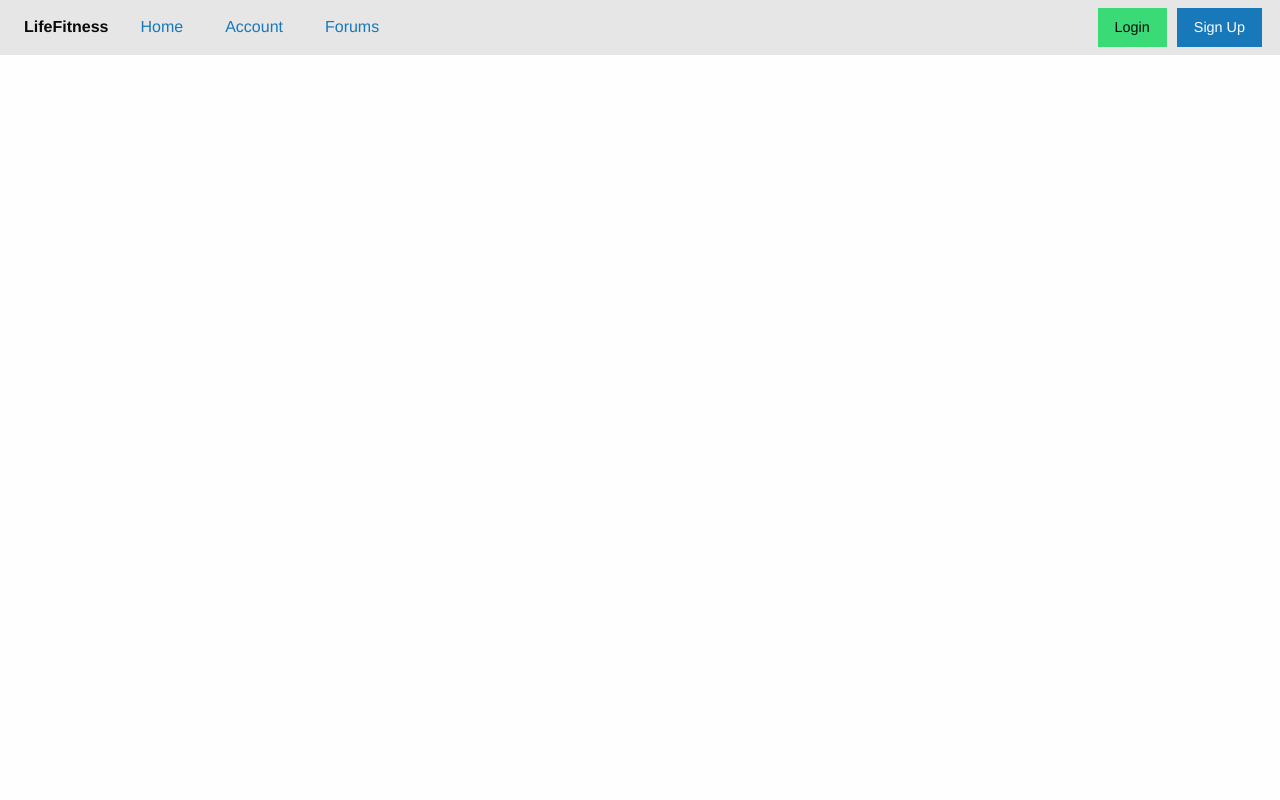
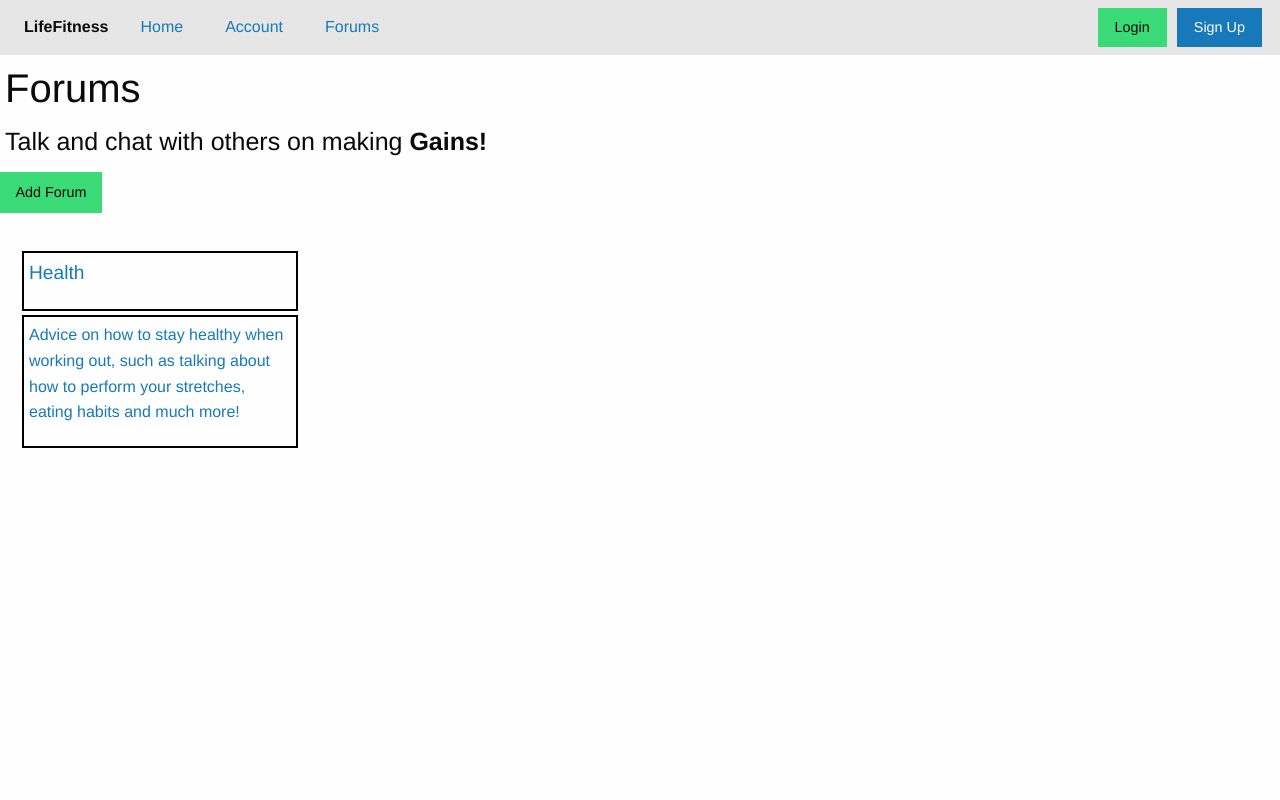
Before and after one commit to lostdanielfound/WebProject, a Django app: template LifeFitness/templates/LifeFitness/forum.html in a window 1280 px wide. Run offline with Django 4.2, Linux system fonts and the light colour scheme; the template is opened without the code that fills it: values that come from a table or form of the project are taken from there, others are empty; data comes from the database, SQL or seed files in the repository; parts of the project's set-up code (start-up, migrations or seed data) failed here and were passed over; some libraries are stand-ins or nearby versions.

Commit message:
Started forums page, now need to create posts_page

```diff
--- a/LifeFitness/static/css/app.css
+++ b/LifeFitness/static/css/app.css
@@ -16,6 +16,11 @@ html, body {
     width: 100%;
     background-image: url("../assets/homepage-background.jpg");
     background-size: cover;
+}
+
+.bg-container-forum {
+    height: 100%;
+    width: 100%;
 }
 
 .title-banner {
@@ -118,3 +123,43 @@ li {
     justify-content: space-evenly;
     padding: 5px;
 }
+
+.forums-container {
+    display: flex;
+    flex-direction: row;
+    justify-content: flex-start;
+    padding: 10px;
+    flex-wrap: wrap;
+}
+
+.forum-object {
+    padding: 10px;
+    border: 20px;
+    border-radius: 5px;
+    width: 300px;
+    min-height: 100px;
+    display: flex;
+    flex-direction: column;
+    justify-content: space-around;
+}
+
+.forum-header {
+    display: flex;
+    flex: 1/8;
+    border: 2px;
+    border-color: black;
+    margin: 2px;
+    border-style: solid;
+    padding: 5px;
+    font-size: larger;
+}
+
+.forum-description {
+    display: flex;
+    flex: 7/8;
+    border: 2px;
+    border-color: black;
+    margin: 2px;
+    border-style: solid;
+    padding: 5px;
+}
--- a/LifeFitness/templates/LifeFitness/forum.html
+++ b/LifeFitness/templates/LifeFitness/forum.html
@@ -3,5 +3,25 @@
 {% block title %}LifeFitness | Forums{% endblock title %}
 
 {% block body_content %}
-
+<div class="bg-container-forum">
+    <div class="title-container">
+        <h2>Forums</h2>
+        <h4>Talk and chat with others on making <b>Gains!</b></h4>
+    </div>
+    <a href="createforum/" class="button success">Add Forum</a>
+    <div class="forums-container">
+        {% for forum in Forums %}
+        <a href="posts_page/{{forum.pk}}">
+            <div class="forum-object">
+                <div class="forum-header">
+                    <p>{{forum.forum_title}}</p>
+                </div>
+                <div class="forum-description">
+                    <p>{{forum.description}}</p>
+                </div>
+            </div>
+        </a>
+        {% endfor %}
+    </div>
+</div>
 {% endblock body_content %}
--- a/LifeFitness/urls.py
+++ b/LifeFitness/urls.py
@@ -12,6 +12,7 @@ urlpatterns = [
     path('account/createworkoutsession/<int:workoutlistID>/', views.createWorkoutSession, name='Create-Workout-Session-data'),
     path('account/createworkout/<int:workoutlistID>/', views.createWorkout, name="Create Workout"),
     path('forums/', views.forums, name='forums'),
+    path('createforum/', views.createforum, name='createforum'),
     path('posts_page/<int:forumsID>/', views.posts_page, name='posts_page'),
     path('post/<int:postID>/', views.post, name="post"),
 ]
--- a/LifeFitness/views.py
+++ b/LifeFitness/views.py
@@ -214,12 +214,14 @@ def post(request, postID):
 
     if not request.user.is_authenticated: # if user isn't authenticated then it should be anonymous
         user_name = "Anonymous"
-    user_name = request.user.username
+    else:
+        user_name = request.user.username
 
     post = Post.objects.get(pk=postID)
-
+    comment_list = post.post_comment_set.all()
     context = {
         'post': post,
+        'comment_list': comment_list,
     }
 
     return render(request, 'LifeFitness/post.html', context=context)
```
